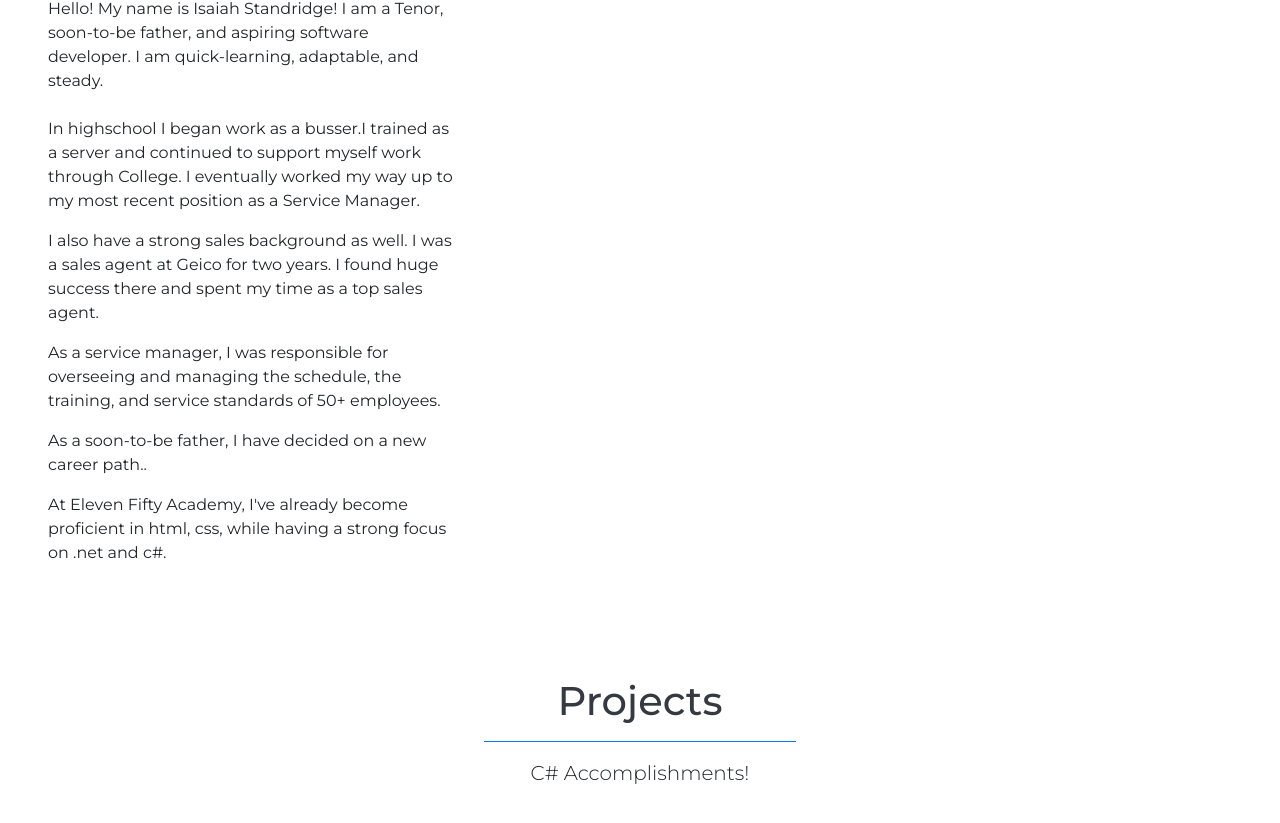
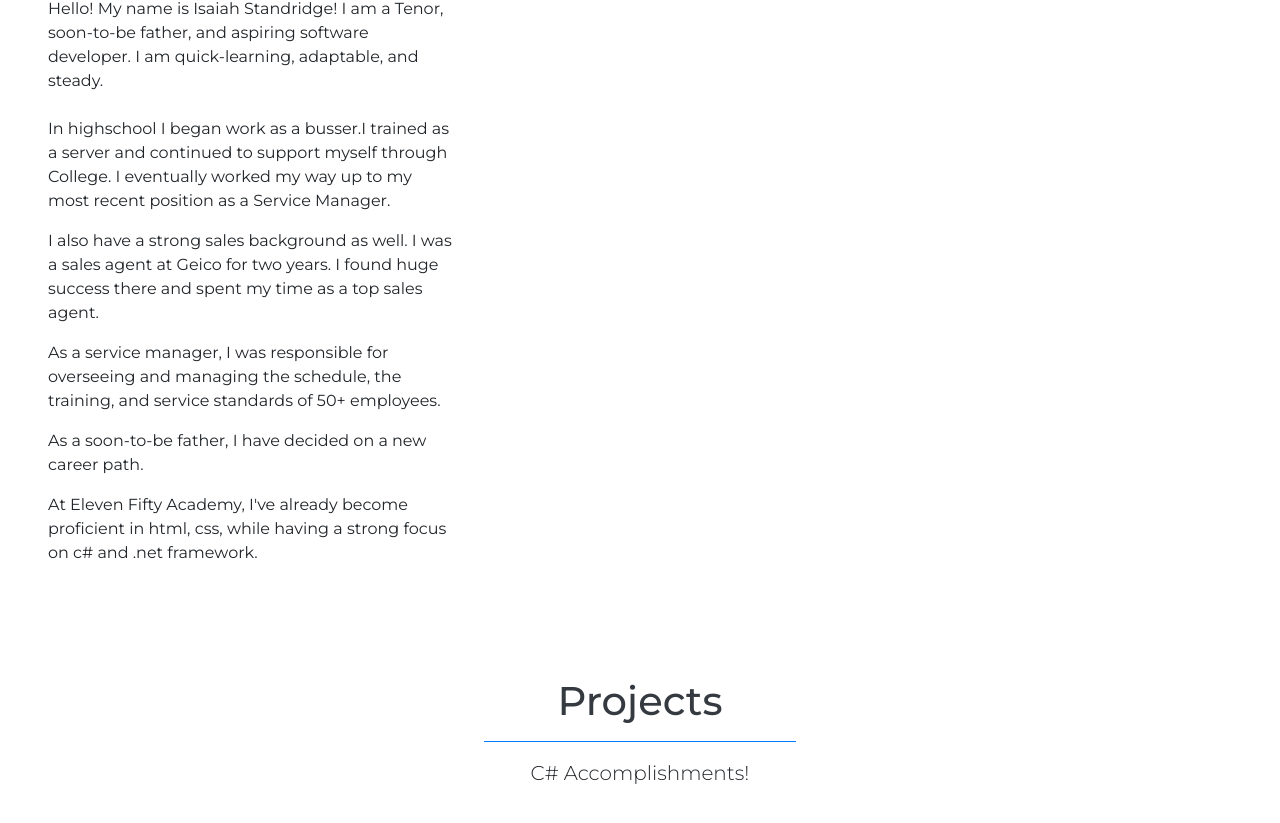
Before and after one commit to standridgedevelopment/Portfolio, a plain HTML site: page index.html in a window 1280 px wide. Shown: the part 259-1082 px from the top of the page. Drawn offline with Linux system fonts and the light colour scheme.

Commit message:
Typo fix

```diff
--- a/index.html
+++ b/index.html
@@ -53,11 +53,11 @@
 			<div class="col-lg-4 mx-5  my-lg-auto">
 				<h1 id="meet me" class = "text-dark front-eight-bold mb-3">About Me</h1>
 				<div class="p mb-4">Hello! My name is Isaiah Standridge! I am a Tenor, soon-to-be father, and aspiring software developer. I am quick-learning, adaptable, and steady. </div>
-				<p>In highschool I began work as a busser.I trained as a server and continued to support myself work through College. I eventually worked my way up to my most recent position as a Service Manager. </p>
+				<p>In highschool I began work as a busser.I trained as a server and continued to support myself through College. I eventually worked my way up to my most recent position as a Service Manager. </p>
 				<p>I also have a strong sales background as well. I was a sales agent at Geico for two years. I found huge success there and spent my time as a top sales agent.</p>
 				<p>As a service manager, I was responsible for overseeing and managing the schedule, the training, and service standards of 50+ employees. </p>
-				<p>As a soon-to-be father, I have decided on a new career path..</p>
-				<p>At Eleven Fifty Academy, I've already become proficient in html, css, while having a strong focus on .net and c#.</p>
+				<p>As a soon-to-be father, I have decided on a new career path.</p>
+				<p>At Eleven Fifty Academy, I've already become proficient in html, css, while having a strong focus on c# and .net framework.</p>
 			</div>
 			<div class="col-lg-8 col-xl-6"><img src="assets/img/Me.jpg" alt="" class="w-100"></div>
 		</div>
```
